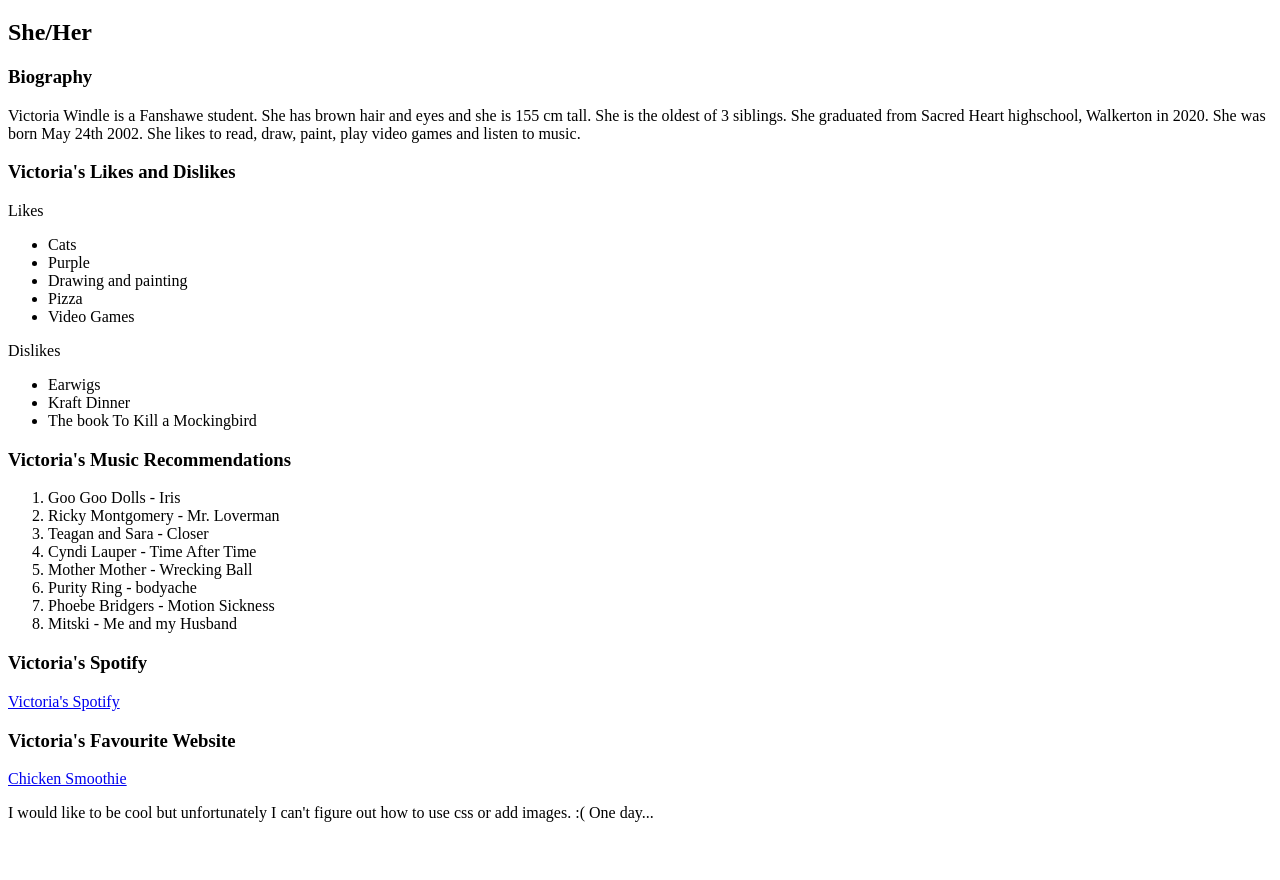
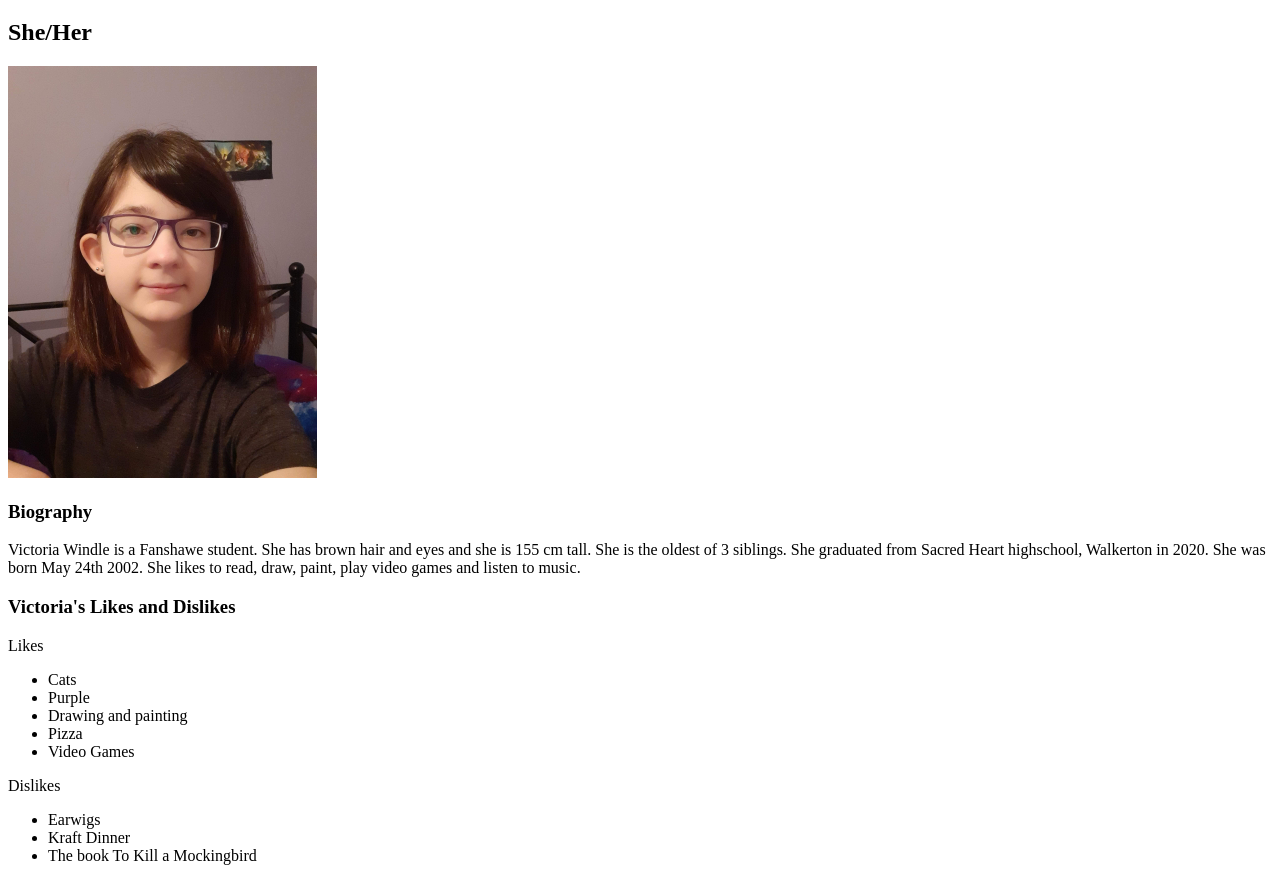
Before and after one commit to victoriaWindle/Homework-1-Git-and-GitHub, a plain HTML site: page index.html in a window 1280 px wide. Shown: the part 61-941 px from the top of the page. Before the commit the page ends 899 px from the top, so only its background shows below. Drawn offline with Linux system fonts and the light colour scheme.

Commit message:
Edited HTML file. Added picture to file

```diff
--- a/index.html
+++ b/index.html
@@ -8,6 +8,7 @@
 	<body>
 	<h1> About Victoria Windle </h1>
 	<h2> She/Her </h2>
+	<img src="victoria_windle.jpg" width="309" height="412"/>
 	<h3> Biography </h3>
 	<p>Victoria Windle is a Fanshawe student. She has brown hair and eyes and she is 155 cm tall. She is the oldest of 3 siblings. She graduated from Sacred Heart highschool, Walkerton in 2020. She was born May 24th 2002. She likes to read, draw, paint, play video games and listen to music.
 	</p>
@@ -41,6 +42,6 @@
 <a href="https://open.spotify.com/user/khk8bbls4l3vqeoioofyu2hwx?si=iJyURQs9RaWHyVtTB7Fh5A">Victoria's Spotify</a>
 <h3> Victoria's Favourite Website </h3>
 <a href="https://www.chickensmoothie.com/">Chicken Smoothie</a>
-<p> I would like to be cool but unfortunately I can't figure out how to use css or add images. :( One day...</p>
+
 	</body>
 </html>
```
Also changed, not shown: victoria_windle.jpg (added).
